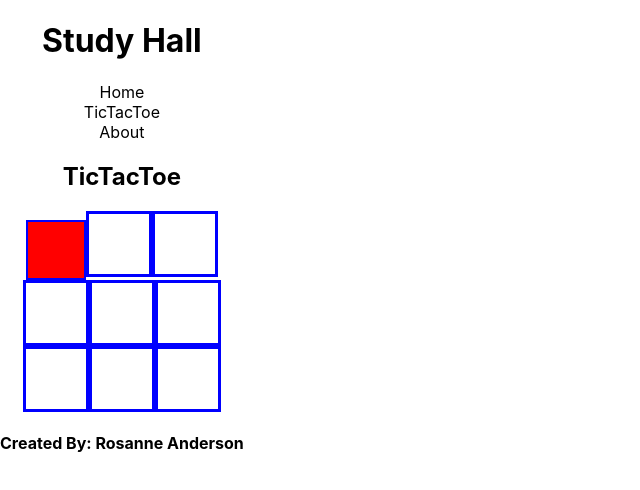
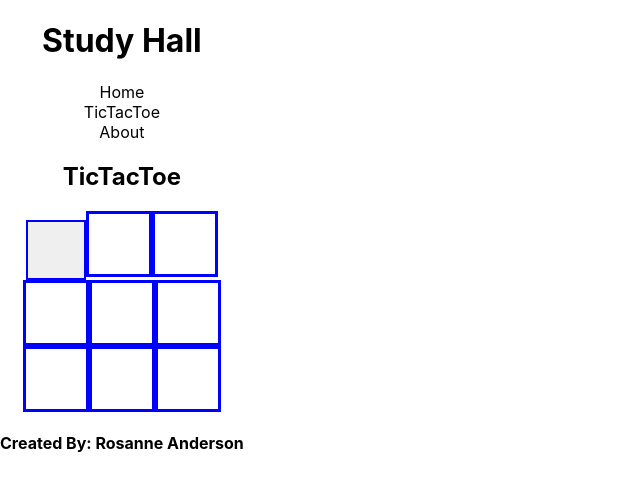
Before and after one commit to RosanneE/Study-Hall, a React (Create React App) app: page /Tictac in a window 1280 px wide. Shown: the top 490 px of the page, without its empty margins (0-640 px from the left). Built offline with nearby package versions, Linux system fonts and the light colour scheme.

Commit message:
boolean turn change on click

```diff
--- a/src/index.css
+++ b/src/index.css
@@ -25,7 +25,6 @@ code {
   width: 60px;
   border-style: solid;
   border-color: blue;
-
 }
 .ticBoard{
   font-size: 0;
--- a/src/pages/Tictac.js
+++ b/src/pages/Tictac.js
@@ -1,13 +1,22 @@
+import { useState } from "react";
+
 const Main = () => {
   let inHtml = "";
+  let turn = true
+  let xIm = 'red'
+//   'https://constablesestateagents.co.uk/wp-content/uploads/2020/11/185-1857130_grunge-x-png-transparent-png.png'
+  let oIm = 'blue'
+//   'https://www.kindpng.com/picc/m/33-339417_black-outline-circle-png-transparent-png.png'
 
-  let turn = true
+  const [isTurn, setIsTurn] = useState(false)
+
+  const changeTurn = () => {
+    setIsTurn(current => !current)
+  }
 
   const setSqu = (sq) => {
-
-    // if (inHtml === "" && turn=== true) {
-    //     console.log(this)
-    // }
+    setIsTurn(current => !current)
+    console.log(turn)
   };
 
   return (
@@ -15,7 +24,7 @@ const Main = () => {
       <h2>TicTacToe</h2>
       <div className = "ticBoard">
         <div className="row">
-          <button className="ticTacSqu" style={{backgroundColor: 'red'}}></button>
+          <button className="ticTacSqu" onClick={setSqu} style={{backgroundColor: isTurn ?  '{{xIm}}' : '{{oIm}}', backgroundSize: 'cover'}}></button>
           <div className="ticTacSqu"></div>
           <div className="ticTacSqu"></div>
         </div>
```
